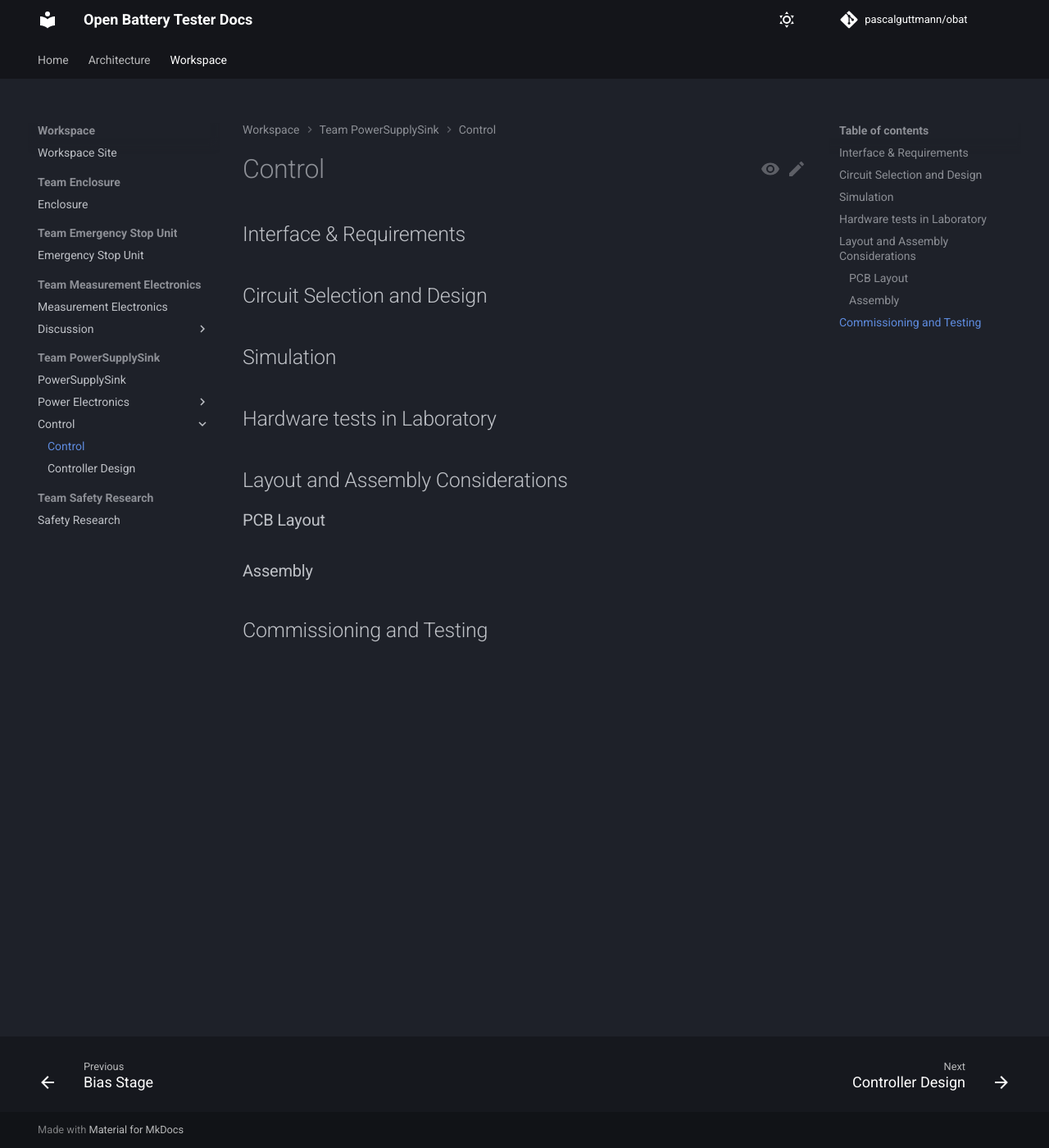
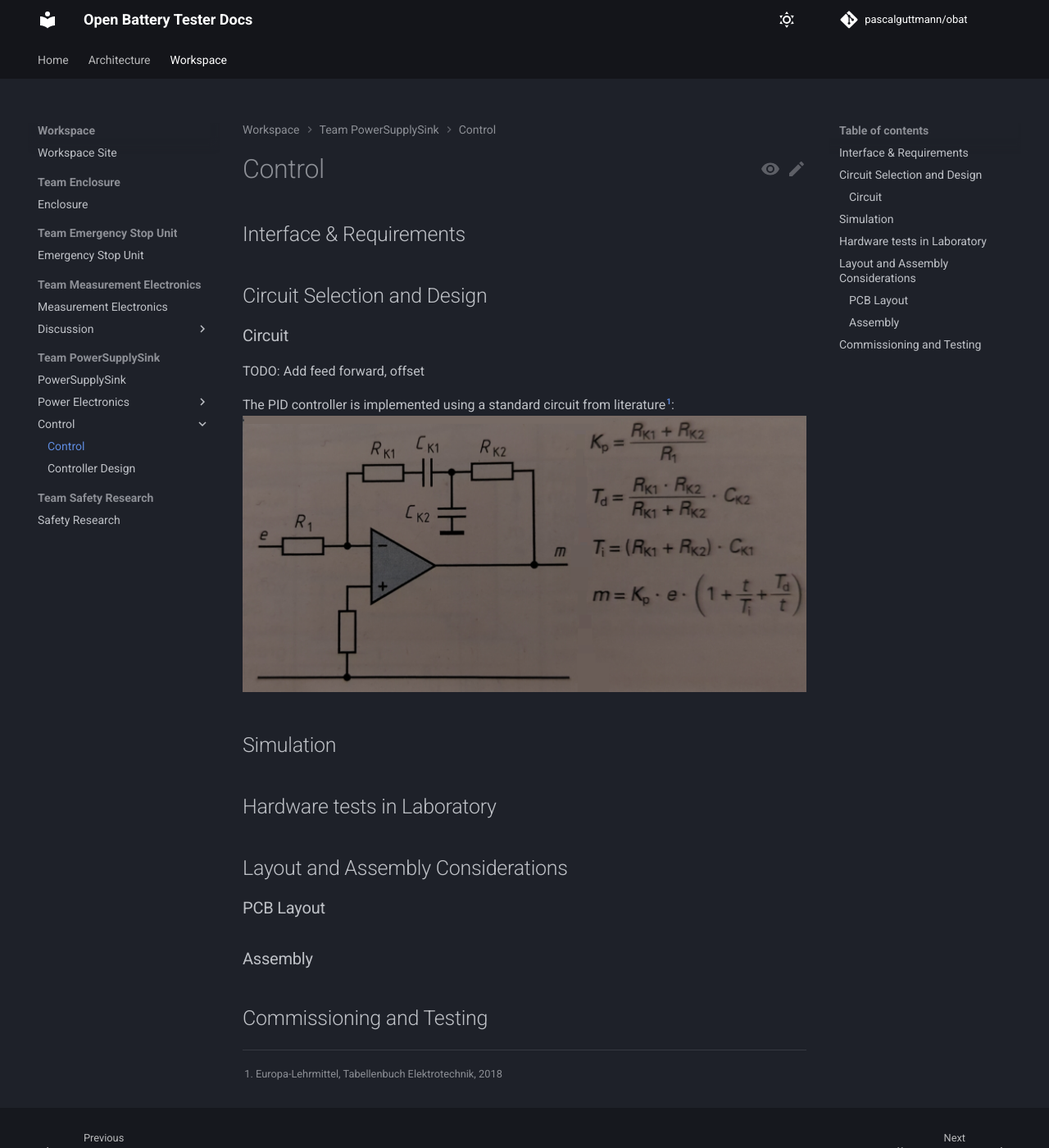
Before and after one commit to pascalguttmann/obat, an MkDocs documentation site: the page built from docs/workspace/pss/control/control.md, in a window 1280 px wide and 1400 px high. Shown: the whole window at 82% size. Built offline with MkDocs 1.6.1 and Material for MkDocs 9.7.7, drawn with Linux system fonts in a browser that asks for light colours; comment, search, counter and statistics services are not loaded.

Commit message:
add doc pid control circuit

```diff
--- a/docs/workspace/pss/control/control.md
+++ b/docs/workspace/pss/control/control.md
@@ -6,6 +6,15 @@ Interface & Requirements
 
 Circuit Selection and Design
 ----------------------------
+
+### Circuit
+
+TODO: Add feed forward, offset
+
+The PID controller is implemented using a standard circuit from literature[^TB]:
+![PID Controller Circuit](./pid_circuit.png)
+
+[^TB]: Europa-Lehrmittel, Tabellenbuch Elektrotechnik, 2018
 
 Simulation
 ----------
```
Also changed, not shown: docs/workspace/pss/control/pid_circuit.png (added).
